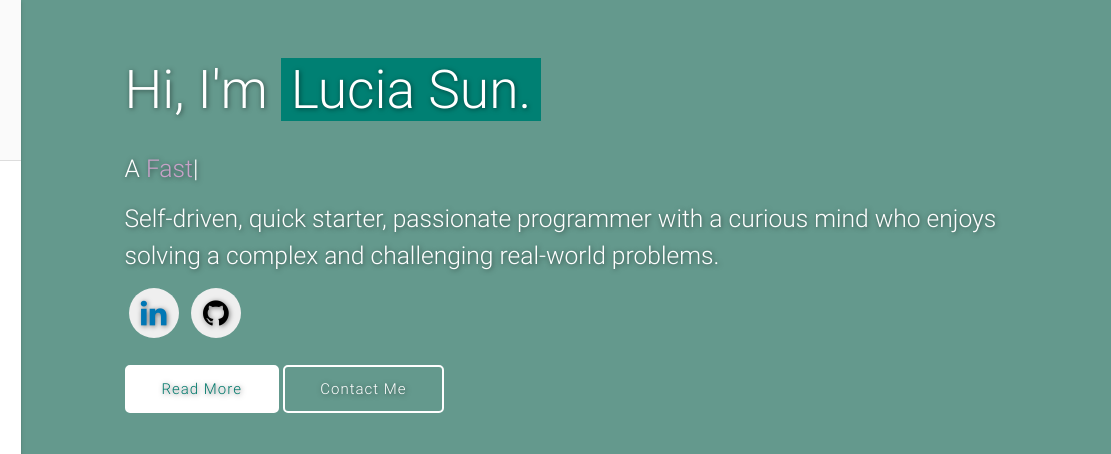
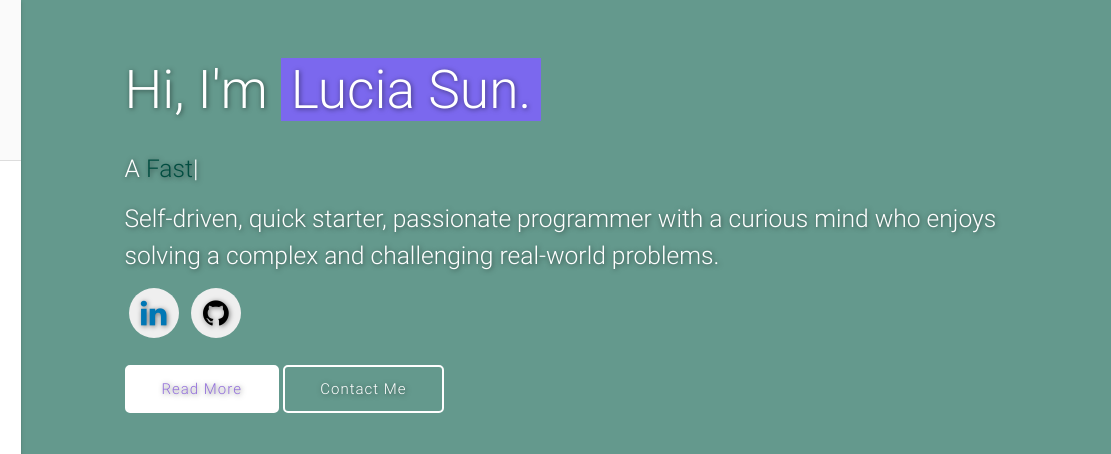
Before and after one commit to luciaxoll/luciaxoll.github.io, a plain HTML site: page index.html in a window 1280 px wide. Shown: the top 454 px of the page, 169-1280 px from the left. Drawn offline with nearby package versions, Linux system fonts and the light colour scheme.

Commit message:
activity 3 3

```diff
--- a/assets/css/style.css
+++ b/assets/css/style.css
@@ -85,7 +85,7 @@
   position: relative;
   padding: 11px 35px;
   background: #fff;
-  color: #00796b;
+  color: #9370DB;
   border: 2px solid #fff;
   font-weight: 600;
   font-size: 15px;
@@ -116,7 +116,7 @@
 }
 
 .contactme:hover{
-  color: #00796b;
+  color: #9370DB;
   background-color: white;
 }
 /* main body */
@@ -140,7 +140,7 @@ body {
 } */
 
 a {
-  color: #004d40;
+  color: #9370DB;
 }
 
 /* main blockqoute */
@@ -549,7 +549,7 @@ small {
 /* main .teal-text */
 
 .teal-text {
-  color: #008073 !important;
+  color: #7B68EE !important;
 }
 
 /* .teal-text {
@@ -559,7 +559,7 @@ small {
 /* .teal */
 
 .teal {
-  background-color: #008073 !important;
+  background-color: #7B68EE !important;
 }
 
 /* .teal {
--- a/index.html
+++ b/index.html
@@ -225,7 +225,7 @@
           <div class="content section-padding valign" style="margin-left: 10%; margin-top: 50px;">
             <div class="caption">
               <h2>Hi, I'm <span class="teal">Lucia Sun.</span></h2>
-              <h5 style="color:#fff">A <span class="typing" style="font-weight: 300; color:#C8A2C8"></span></h5>
+              <h5 style="color:#fff">A <span class="typing" style="font-weight: 300; color:#004d40"></span></h5>
               <!-- <h5 style="color:#00796b">A <span class="typing" style="font-weight: 300; color:#fff"></span></h5> -->
               <h5>Self-driven, quick starter, passionate programmer with a curious mind who enjoys solving a complex and challenging real-world problems.</h5>
             </div>
@@ -663,6 +663,7 @@
         </p>
       </div>
     </section>
+
   </main>
 
   <!-- typed.js -->
```
